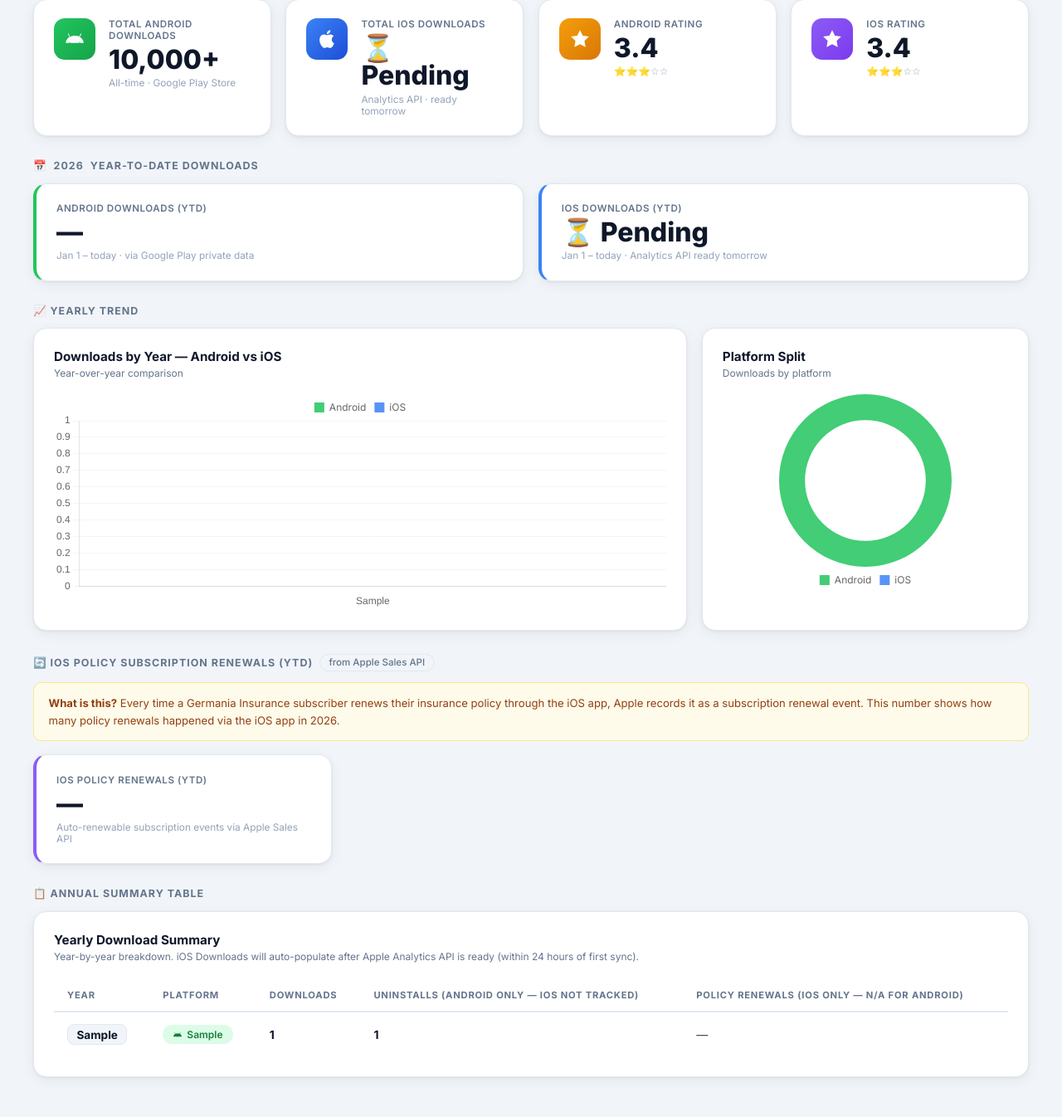
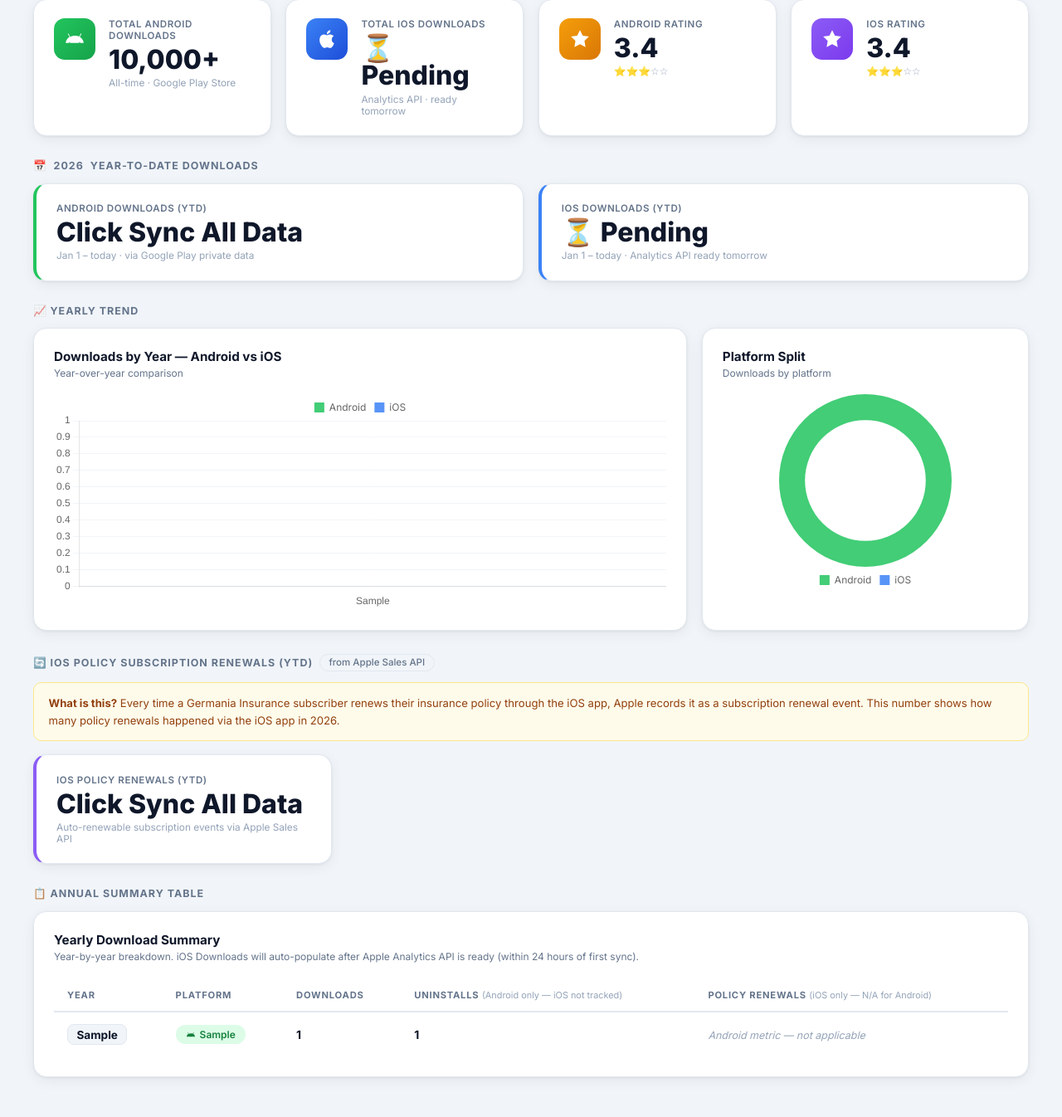
Before and after one commit to maheshbabuadapa/chikiu, a Flask app: page / in a window 1280 px wide. Shown: the part 167-1513 px from the top of the page at 83% size. Run offline with Flask 3, Linux system fonts and the light colour scheme; data comes from the database, SQL or seed files in the repository; tables that the repository leaves empty hold one stand-in row (values such as "Sample post"); some libraries are stand-ins or nearby versions.

Commit message:
Add files via upload

```diff
--- a/static/script.js
+++ b/static/script.js
@@ -73,7 +73,7 @@ document.addEventListener('DOMContentLoaded', () => {
         const ios     = metrics.find(m => m.platform === 'iOS')     || {};
 
         // Total (all-time) from app_metrics public data
-        set('kpi-android-total', android.downloads ? fmt(android.downloads) + '+' : '—');
+        set('kpi-android-total', android.downloads ? fmt(android.downloads) + '+' : 'Syncing...');
 
         // iOS total (from analytics API)
         const iosTotalDl = ios.downloads || 0;
@@ -83,20 +83,20 @@ document.addEventListener('DOMContentLoaded', () => {
         // Ratings
         const aR = android.rating || 0;
         const iR = ios.rating     || 0;
-        set('kpi-android-rating', aR ? aR.toFixed(1) : '—');
-        set('kpi-ios-rating',     iR ? iR.toFixed(1) : '—');
+        set('kpi-android-rating', aR ? aR.toFixed(1) : 'Not yet rated');
+        set('kpi-ios-rating',     iR ? iR.toFixed(1) : 'Not yet rated');
         set('kpi-android-stars',  stars(aR));
         set('kpi-ios-stars',      stars(iR));
 
         // YTD (current year from yearly_metrics)
         const aYTD = yearly.find(m => m.platform === 'Android' && m.year === currentYear);
         const iYTD = yearly.find(m => m.platform === 'iOS'     && m.year === currentYear);
-        set('kpi-android-ytd', aYTD?.downloads > 0 ? fmt(aYTD.downloads) : '—');
+        set('kpi-android-ytd', aYTD?.downloads > 0 ? fmt(aYTD.downloads) : 'Click Sync All Data');
         set('kpi-ios-ytd',     iYTD?.downloads > 0 ? fmt(iYTD.downloads) : '⏳ Pending');
 
         // iOS subscription renewals
         const iSubs = iYTD?.subscriptions || 0;
-        set('kpi-ios-subs', iSubs > 0 ? fmt(iSubs) : '—');
+        set('kpi-ios-subs', iSubs > 0 ? fmt(iSubs) : 'Click Sync All Data');
     }
 
     // ── Table ─────────────────────────────────────────────────
@@ -114,15 +114,21 @@ document.addEventListener('DOMContentLoaded', () => {
 
             const dlCell = m.downloads > 0
                 ? `<span class="num">${fmt(m.downloads)}</span>`
-                : '<span class="pending-cell">⏳ Pending — ready tomorrow</span>';
+                : '<span class="pending-cell">⏳ Syncing — available tomorrow</span>';
 
-            const uninstallCell = !isIos && m.uninstalls > 0
-                ? `<span class="num">${fmt(m.uninstalls)}</span>`
-                : (isIos ? '—' : '<span style="color:#94a3b8">N/A</span>');
+            // Uninstalls: Android tracks this, Apple does not provide this data
+            const uninstallCell = isIos
+                ? '<span class="na-cell">Not tracked by Apple</span>'
+                : (m.uninstalls > 0
+                    ? `<span class="num">${fmt(m.uninstalls)}</span>`
+                    : '<span class="na-cell">No data available</span>');
 
-            const subsCell = isIos && m.subscriptions > 0
-                ? `<span class="num">${fmt(m.subscriptions)}</span>`
-                : (isIos ? '<span style="color:#94a3b8">—</span>' : '—');
+            // Policy renewals: iOS-only metric from Apple Sales API (subscription type 7F)
+            const subsCell = isIos
+                ? (m.subscriptions > 0
+                    ? `<span class="num">${fmt(m.subscriptions)}</span>`
+                    : '<span class="na-cell">No subscription data</span>')
+                : '<span class="na-cell">Android metric — not applicable</span>';
 
             return `<tr>
                 <td><span class="year-badge">${esc(m.year)}</span></td>
--- a/static/style.css
+++ b/static/style.css
@@ -153,4 +153,6 @@ body { font-family: 'Inter', sans-serif; background: var(--bg); color: var(--tex
     border-radius: 8px; padding: .2rem .65rem; font-weight: 700;
     font-size: .85rem; color: var(--text-h);
 }
-.pending-cell { color: var(--text-l); font-style: italic; font-size: .82rem; }
+.pending-cell { color: #f59e0b; font-style: italic; font-size: .82rem; font-weight: 500; }
+.na-cell      { color: #94a3b8; font-size: .78rem; font-style: italic; }
+.col-note     { font-weight: 400; font-size: .68rem; color: #94a3b8; text-transform: none; letter-spacing: 0; }
```
